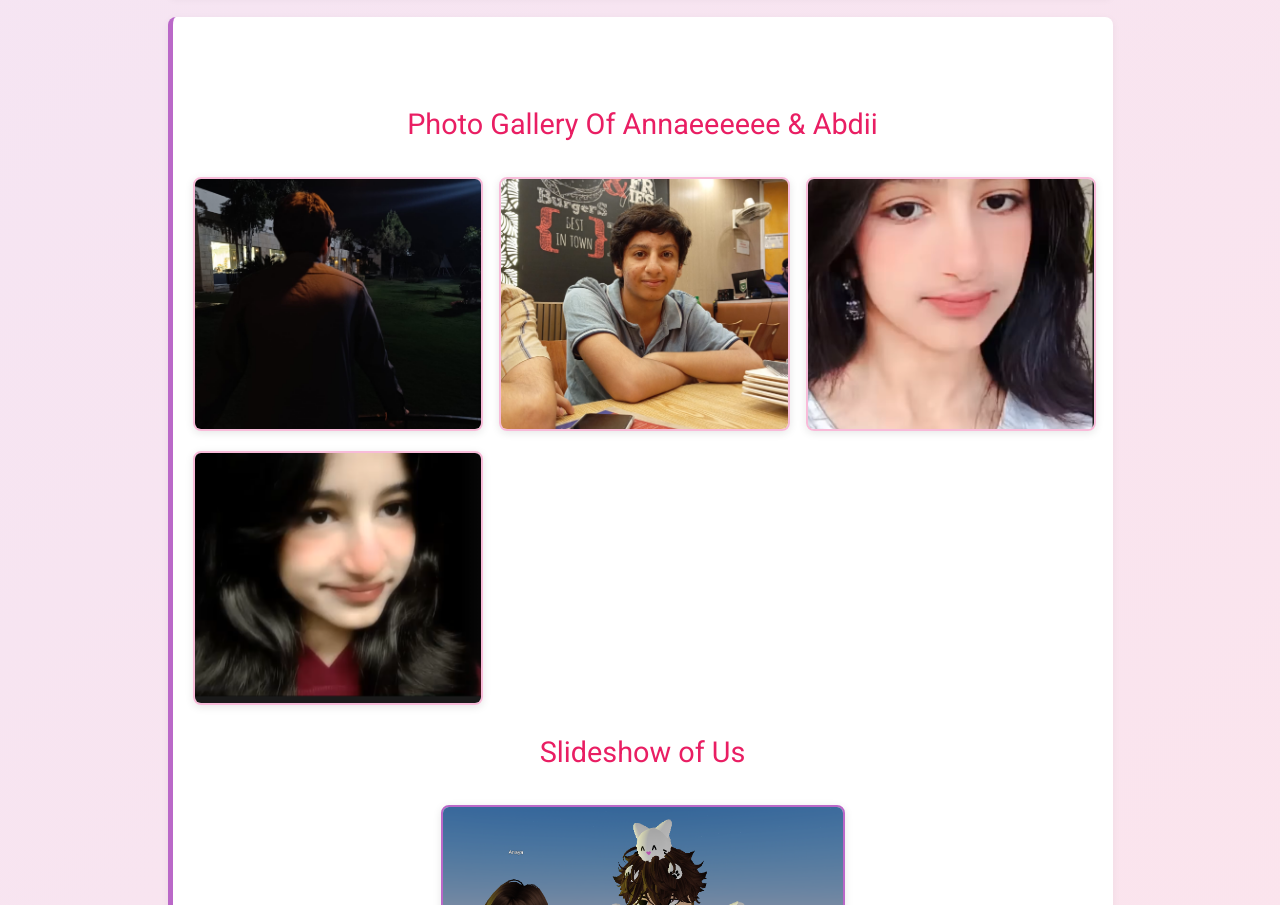
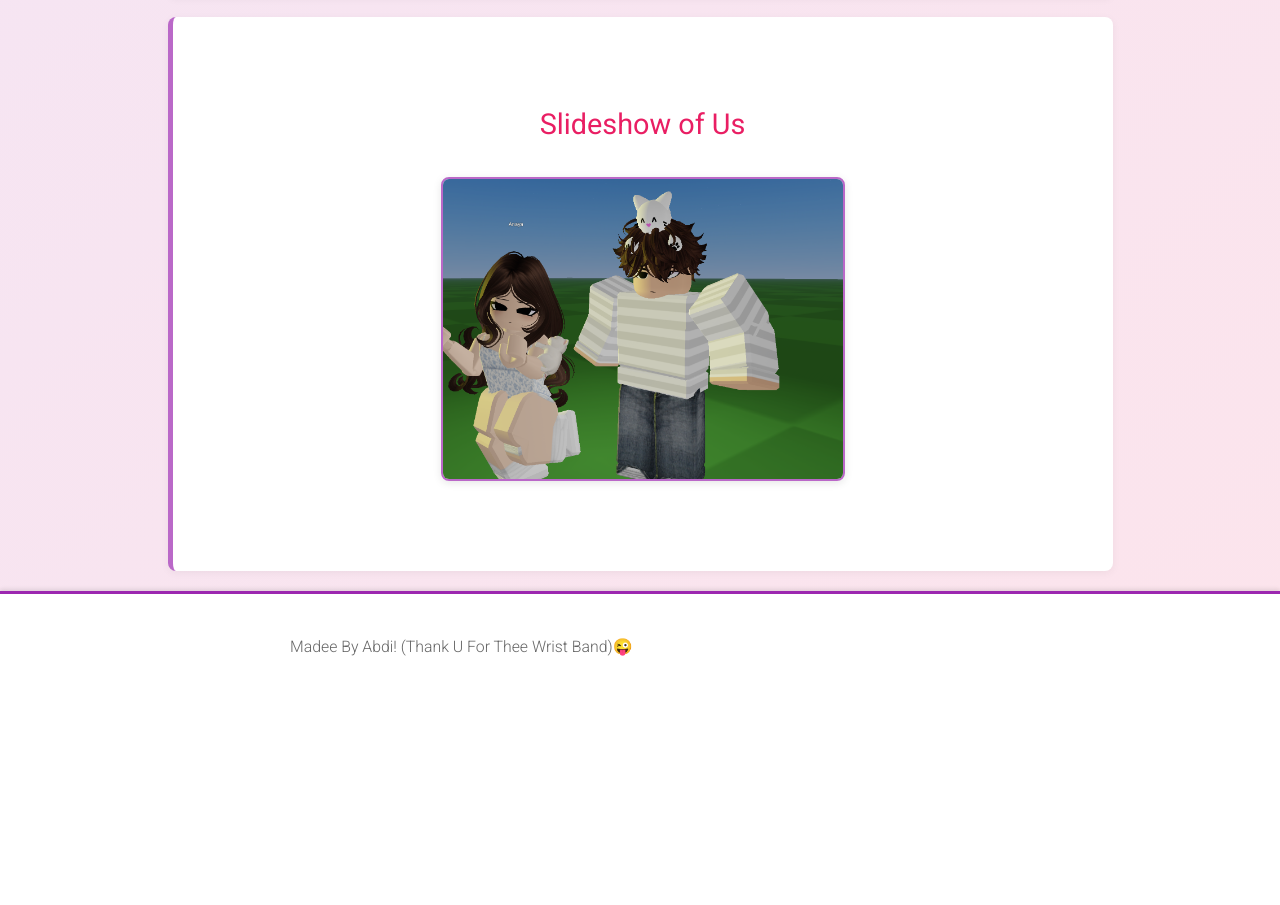
Before and after one commit to Abdidev1/Annaee-Abdi, a plain HTML site: page index.html in a window 1280 px wide. Shown: the part 915-1820 px from the top of the page. After the commit the page ends 1614 px from the top, so only its background shows below. Drawn offline with Linux system fonts and the light colour scheme.

Commit message:
Update index.html

```diff
--- a/index.html
+++ b/index.html
@@ -130,13 +130,6 @@
     </section>
 
     <section id="gallery">
-       <h2>Photo Gallery Of Annaeeeeee & Abdii</h2>
-<div class="gallery">
-    <img src="https://raw.githubusercontent.com/Abdidev1/Annaee-Abdi/main/IMG-20250406-WA0011.jpg" alt="Memory 1" onerror="this.src='https://via.placeholder.com/400x250?text=Image+not+found';this.alt='Image missing';">
-    <img src="https://raw.githubusercontent.com/Abdidev1/Annaee-Abdi/main/WhatsApp%20Image%202025-08-10%20at%202.08.30%20PM.jpeg" alt="Memory 2" onerror="this.src='https://via.placeholder.com/400x250?text=Image+not+found';this.alt='Image missing';">
-    <img src="https://raw.githubusercontent.com/Abdidev1/Annaee-Abdi/main/Screenshot%20(527).png" alt="Memory 3" onerror="this.src='https://via.placeholder.com/400x250?text=Image+not+found';this.alt='Image missing';">
-    <img src="https://raw.githubusercontent.com/Abdidev1/Annaee-Abdi/main/Screenshot%20(526).png" alt="Memory 4" onerror="this.src='https://via.placeholder.com/400x250?text=Image+not+found';this.alt='Image missing';">
-</div>
 <h2>Slideshow of Us</h2>
 <div id="slideshow">
     <img src="https://raw.githubusercontent.com/Abdidev1/Annaee-Abdi/main/Screenshot%20(486).png" alt="Slide 1" class="active" onerror="this.src='https://via.placeholder.com/400x300?text=Image+not+found';this.alt='Image missing';">
```
